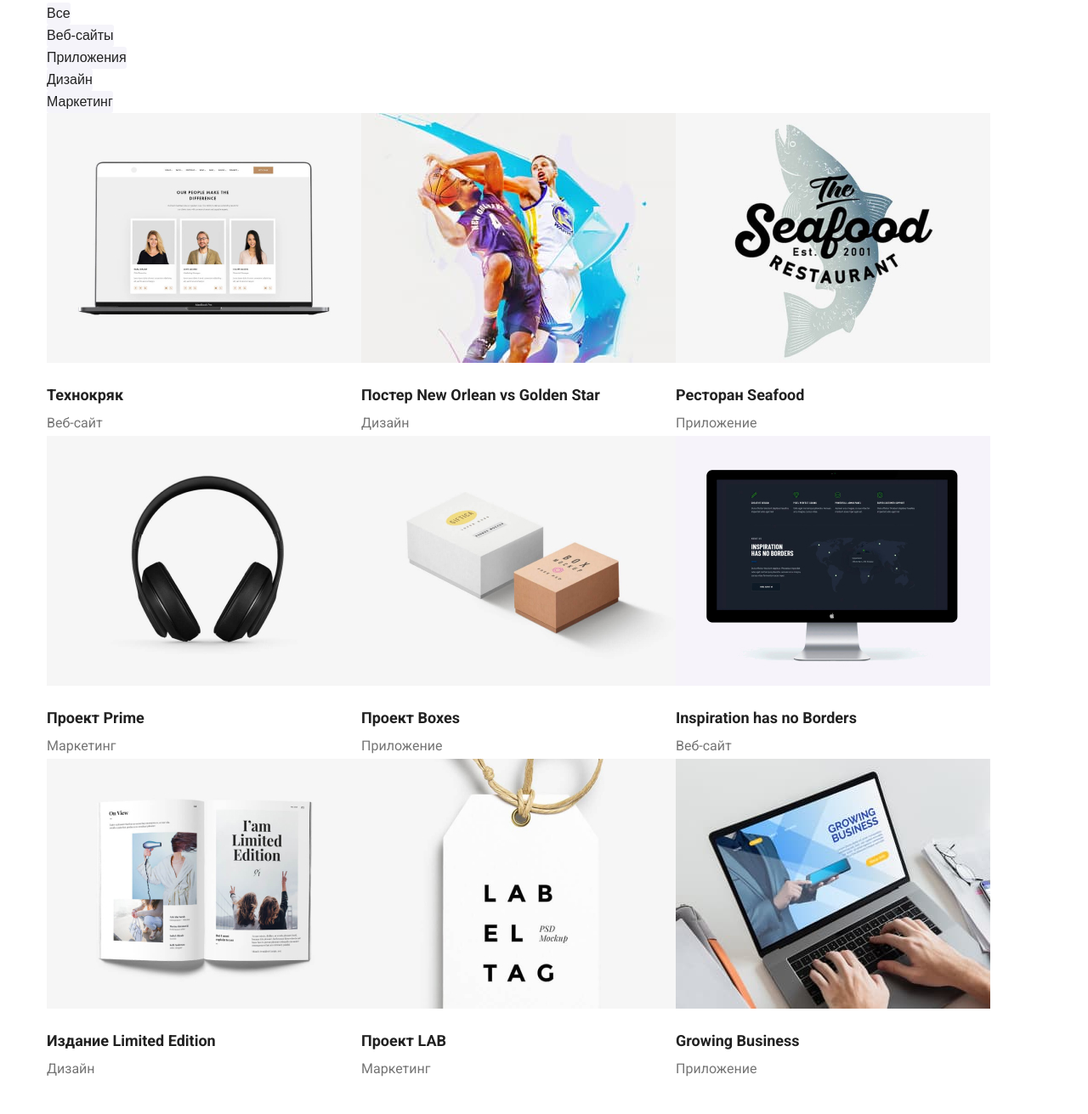
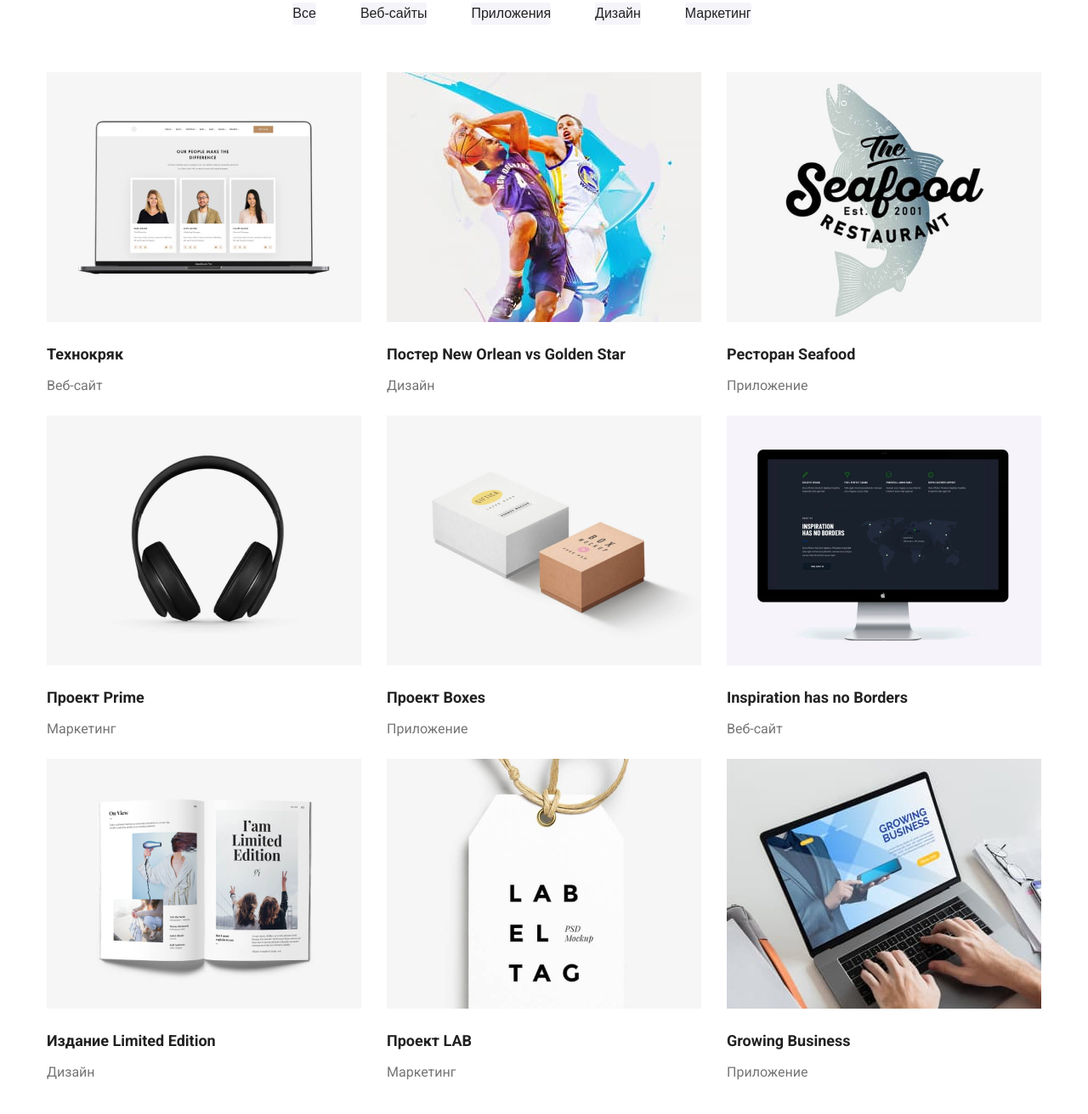
Before and after one commit to HryhoriiAndriiets1974/goit-markup-hw-03, a plain HTML site: page portfolio.html in a window 1280 px wide. Shown: the part 169-1480 px from the top of the page at 85% size. Drawn offline with Linux system fonts and the light colour scheme.

Commit message:
Update portfolio.html
Many

```diff
--- a/portfolio.html
+++ b/portfolio.html
@@ -35,7 +35,7 @@
         <section class="section">
             <h1 class="hidden-elem">Portfolio</h1>
           <div class="container">
-            <ul>
+            <ul class="btns">
                 <li>
                     <button type="button" class="button all">Все</button>
                 </li>
@@ -55,67 +55,67 @@
             </ul>
             <!-- Наші роботи -->
             <ul class="work-list">
-                <li>
+                <li class="item">
                     <a href="" class="web col">
                         <img src="./images/tk.jpg" alt="Технокряк" width="370" height="294" />
                         <h2 class="title">Технокряк</h2>
-                        <p >Веб-сайт</p>
+                        <p  class="text">Веб-сайт</p>
                     </a>
                 </li>
-                <li>
+                <li class="item">
                     <a href="" class="desing col">
                         <img src="./images/new-orlean.jpg" alt="Постер New Orlean vs Golden Star" width="370" height="294" />
                         <h2 class="title">Постер New Orlean vs Golden Star</h2>
-                        <p >Дизайн</p>
+                        <p  class="text">Дизайн</p>
                     </a>
                 </li>
-                <li>
+                <li class="item">
                     <a href="" class="program col">
                         <img src="./images/seafood.jpg" alt="Ресторан Seafood" width="370" height="294" />
                         <h2 class="title">Ресторан Seafood</h2>
-                        <p >Приложение</p>
+                        <p  class="text">Приложение</p>
                     </a>
                 </li>
-                <li>
+                <li class="item">
                     <a href="" class="market col">
                         <img src="./images/prime.jpg" alt="Проект Prime" width="370" height="294" />
                         <h2 class="title">Проект Prime</h2>
-                        <p>Маркетинг</p>
+                        <p class="text">Маркетинг</p>
                     </a>
                 </li>
-                <li>
+                <li class="item">
                     <a href="" class="program col">
                         <img src="./images/boxes.jpg" alt="Проект Boxes" width="370" height="294" />
                         <h2 class="title">Проект Boxes</h2>
-                        <p>Приложение</p>
+                        <p class="text">Приложение</p>
                     </a>
                 </li>
-                <li>
+                <li class="item">
                     <a href="" class="web col">
                       <img src="./images/borders.jpg" alt="Inspiration has no Borders" width="370" height="294" />
                       <h2 class="title">Inspiration has no Borders</h2>
-                      <p>Веб-сайт</p>
+                      <p class="text">Веб-сайт</p>
                     </a>
                 </li>
-                <li>
+                <li class="item">
                     <a href="" class="desing col">
                         <img src="./images/limited-edition.jpg" alt="Издание Limited Edition" width="370" height="294" />
                         <h2 class="title">Издание Limited Edition</h2>
-                        <p>Дизайн</p>
+                        <p class="text">Дизайн</p>
                     </a>
                 </li>
-                <li>
+                <li class="item">
                     <a href="" class="marke colt col">
                         <img src="./images/lab.jpg" alt="Проект LAB" width="370" height="294" />
                         <h2 class="title">Проект LAB</h2>
-                        <p>Маркетинг</p>
+                        <p class="text">Маркетинг</p>
                     </a>
                 </li>
-                <li>
+                <li class="item">
                     <a href="" class="program col">
                         <img src="./images/growing-b.jpg" alt="Growing Business" width="370" height="294" />
                         <h2 class="title">Growing Business</h2>
-                        <p>Приложение</p>
+                        <p class="text">Приложение</p>
                     </a>
                 </li>
 
```
